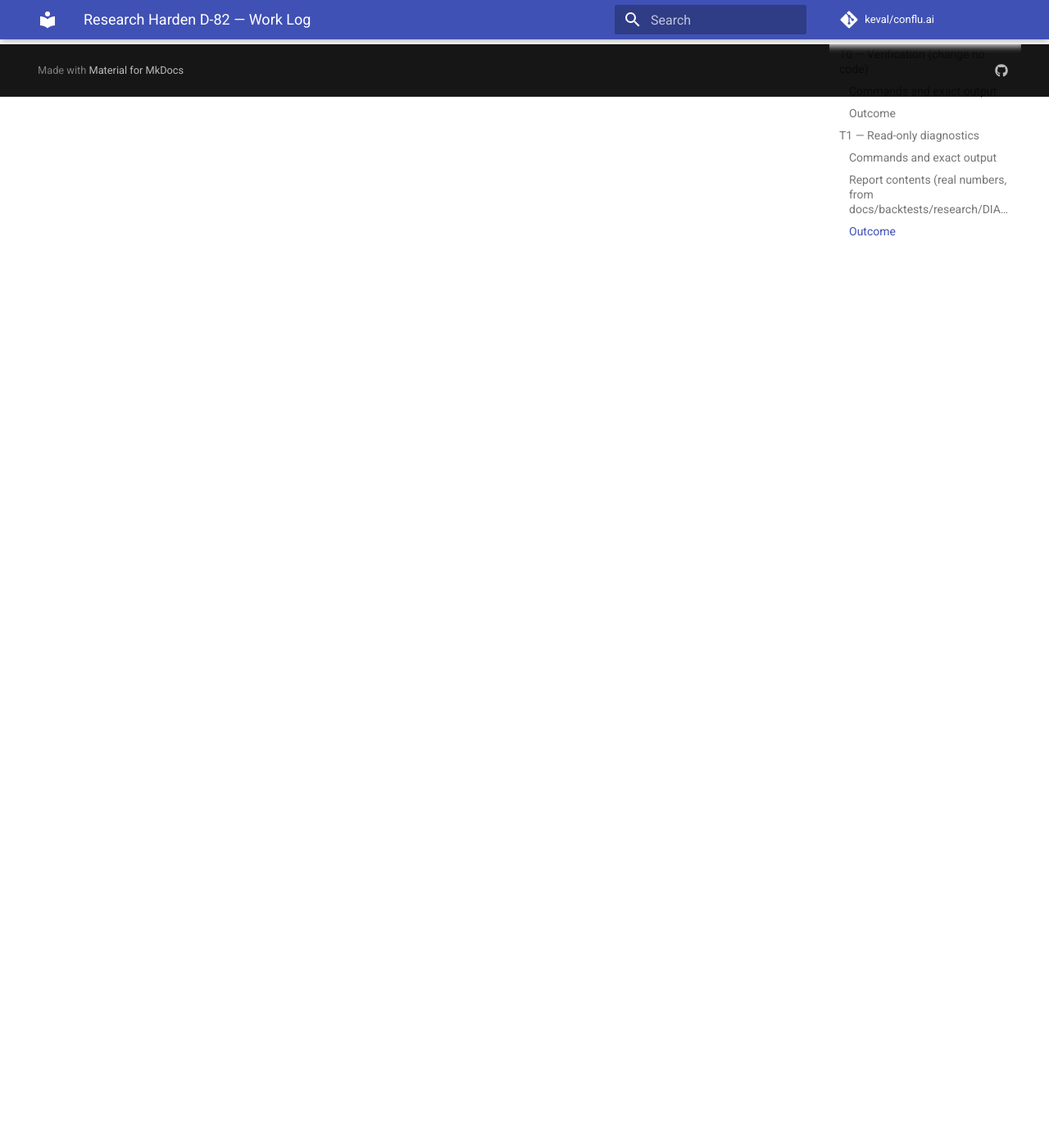
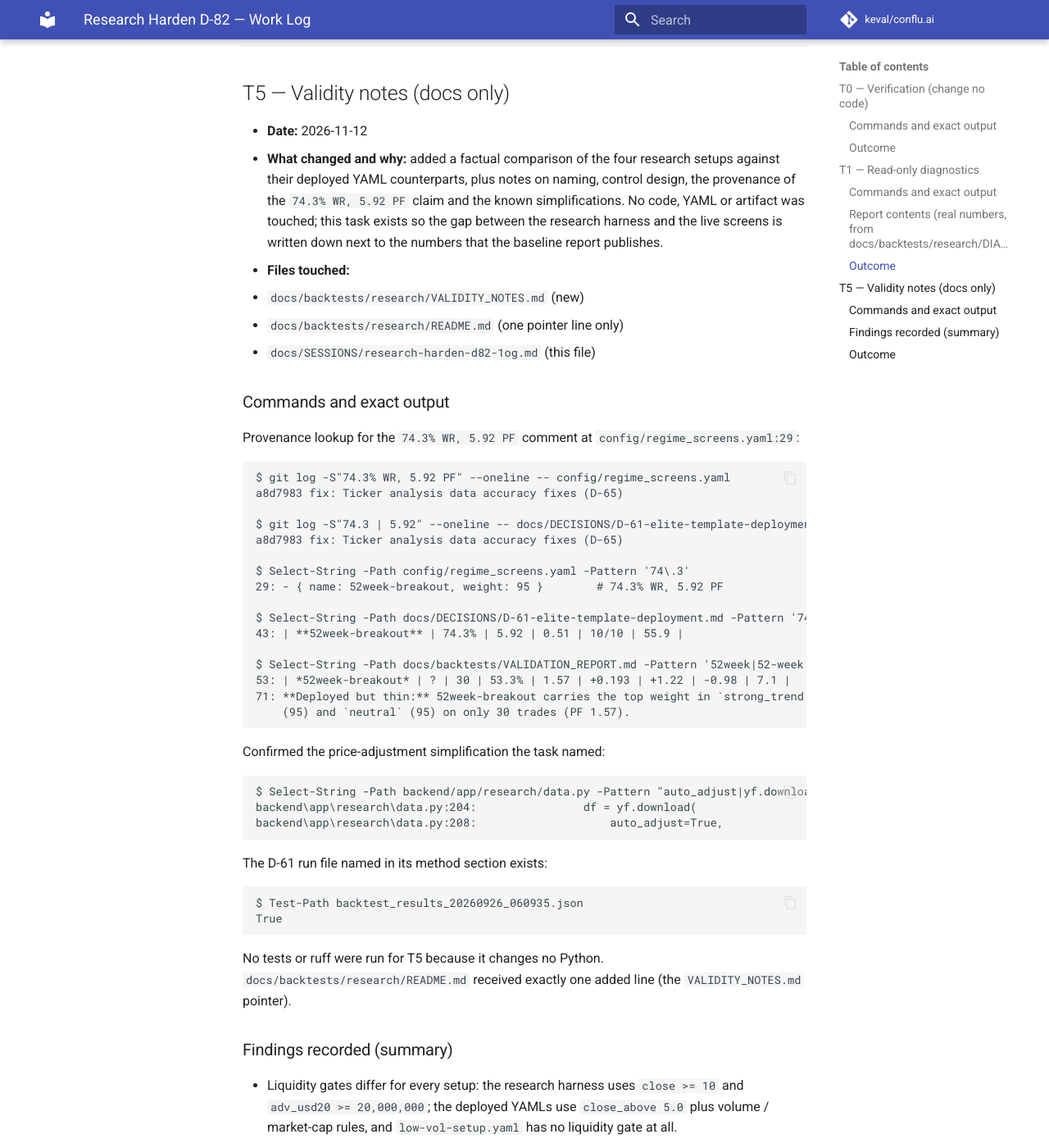
Before and after one commit to mk-keval/conflu.ai, an MkDocs documentation site: the page built from docs/SESSIONS/research-harden-d82-1og.md, in a window 1280 px wide and 1400 px high, scrolled down 4534 px. Shown: the whole window at 82% size. Built offline with MkDocs 1.6.1 and Material for MkDocs 9.7.7, drawn with Linux system fonts in a browser that asks for light colours; comment, search, counter and statistics services are not loaded; some of the changed text lies outside the part shown.

Commit message:
docs(research): add validity notes (setup naming, research vs deployed, control design)

````diff
--- a/docs/SESSIONS/research-harden-d82-1og.md
+++ b/docs/SESSIONS/research-harden-d82-1og.md
@@ -190,3 +190,81 @@ regression. No cache download was needed.
   `analyze_integrity`, `analyze_exit_mix`, `render_markdown`) have **no unit tests** — the
   task allowed only 2-3 tests and they went to the pure numeric helpers.
 - Gate for T5: **open** (T0 and T1 both pass).
+
+---
+
+## T5 — Validity notes (docs only)
+
+- **Date:** 2026-11-12
+- **What changed and why:** added a factual comparison of the four research setups against
+  their deployed YAML counterparts, plus notes on naming, control design, the provenance of the
+  `74.3% WR, 5.92 PF` claim and the known simplifications. No code, YAML or artifact was
+  touched; this task exists so the gap between the research harness and the live screens is
+  written down next to the numbers that the baseline report publishes.
+- **Files touched:**
+  - `docs/backtests/research/VALIDITY_NOTES.md` (new)
+  - `docs/backtests/research/README.md` (one pointer line only)
+  - `docs/SESSIONS/research-harden-d82-1og.md` (this file)
+
+### Commands and exact output
+
+Provenance lookup for the `74.3% WR, 5.92 PF` comment at `config/regime_screens.yaml:29`:
+
+```text
+$ git log -S"74.3% WR, 5.92 PF" --oneline -- config/regime_screens.yaml
+a8d7983 fix: Ticker analysis data accuracy fixes (D-65)
+
+$ git log -S"74.3 | 5.92" --oneline -- docs/DECISIONS/D-61-elite-template-deployment.md
+a8d7983 fix: Ticker analysis data accuracy fixes (D-65)
+
+$ Select-String -Path config/regime_screens.yaml -Pattern '74\.3'
+29: - { name: 52week-breakout, weight: 95 }        # 74.3% WR, 5.92 PF
+
+$ Select-String -Path docs/DECISIONS/D-61-elite-template-deployment.md -Pattern '74\.3'
+43: | **52week-breakout** | 74.3% | 5.92 | 0.51 | 10/10 | 55.9 |
+
+$ Select-String -Path docs/backtests/VALIDATION_REPORT.md -Pattern '52week|52-week'
+53: | *52week-breakout* | ? | 30 | 53.3% | 1.57 | +0.193 | +1.22 | -0.98 | 7.1 |
+71: **Deployed but thin:** 52week-breakout carries the top weight in `strong_trend`
+    (95) and `neutral` (95) on only 30 trades (PF 1.57).
+```
+
+Confirmed the price-adjustment simplification the task named:
+
+```text
+$ Select-String -Path backend/app/research/data.py -Pattern "auto_adjust|yf.download"
+backend\app\research\data.py:204:                df = yf.download(
+backend\app\research\data.py:208:                    auto_adjust=True,
+```
+
+The D-61 run file named in its method section exists:
+
+```text
+$ Test-Path backtest_results_20260926_060935.json
+True
+```
+
+No tests or ruff were run for T5 because it changes no Python. `docs/backtests/research/README.md`
+received exactly one added line (the `VALIDITY_NOTES.md` pointer).
+
+### Findings recorded (summary)
+
+- Liquidity gates differ for every setup: the research harness uses `close >= 10` and
+  `adv_usd20 >= 20,000,000`; the deployed YAMLs use `close_above 5.0` plus volume / market-cap
+  rules, and `low-vol-setup.yaml` has no liquidity gate at all.
+- Only `low_vol_setup` matches its YAML rule-for-rule on technicals. The other three differ by
+  fundamentals, VWAP, 4h timeframes, OBV or `close > sma20`.
+- `breakout_52week` has no 52-week-high condition in **either** the research setup or the
+  deployed YAML.
+- `volume_trend_accumulation` has no accumulation measure in research; `obv_rising` exists only
+  in the deployed YAML.
+- The 74.3% / 5.92 pair comes from D-61 (`docs/DECISIONS/D-61-elite-template-deployment.md:43`,
+  commit `a8d7983`), is marked SUPERSEDED there and CAVEATed in the regime file, and is not
+  reproducible under the current harness (D-82 baseline: 47.2% WR, PF 0.98).
+
+### Outcome
+
+- Tests: not applicable (docs only).
+- Ruff: not applicable (docs only).
+- Skipped: nothing. No file was renamed; the proposed names are stated in the note only.
+- Gate for T2: **open** (T0, T1, T5 all complete).
````
Also changed, not shown: docs/backtests/research/README.md (+2 -0 lines), docs/backtests/research/VALIDITY_NOTES.md (added, +173 -0 lines).
